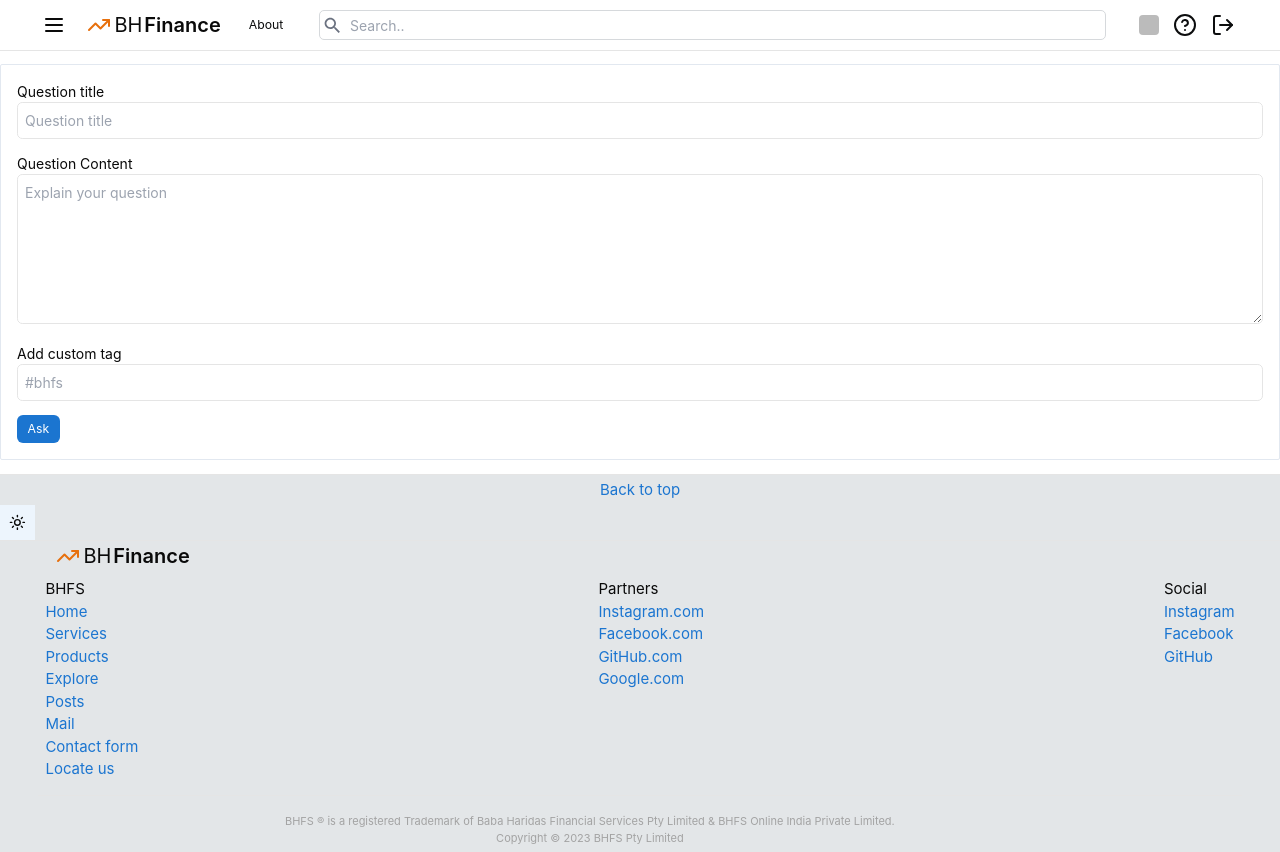
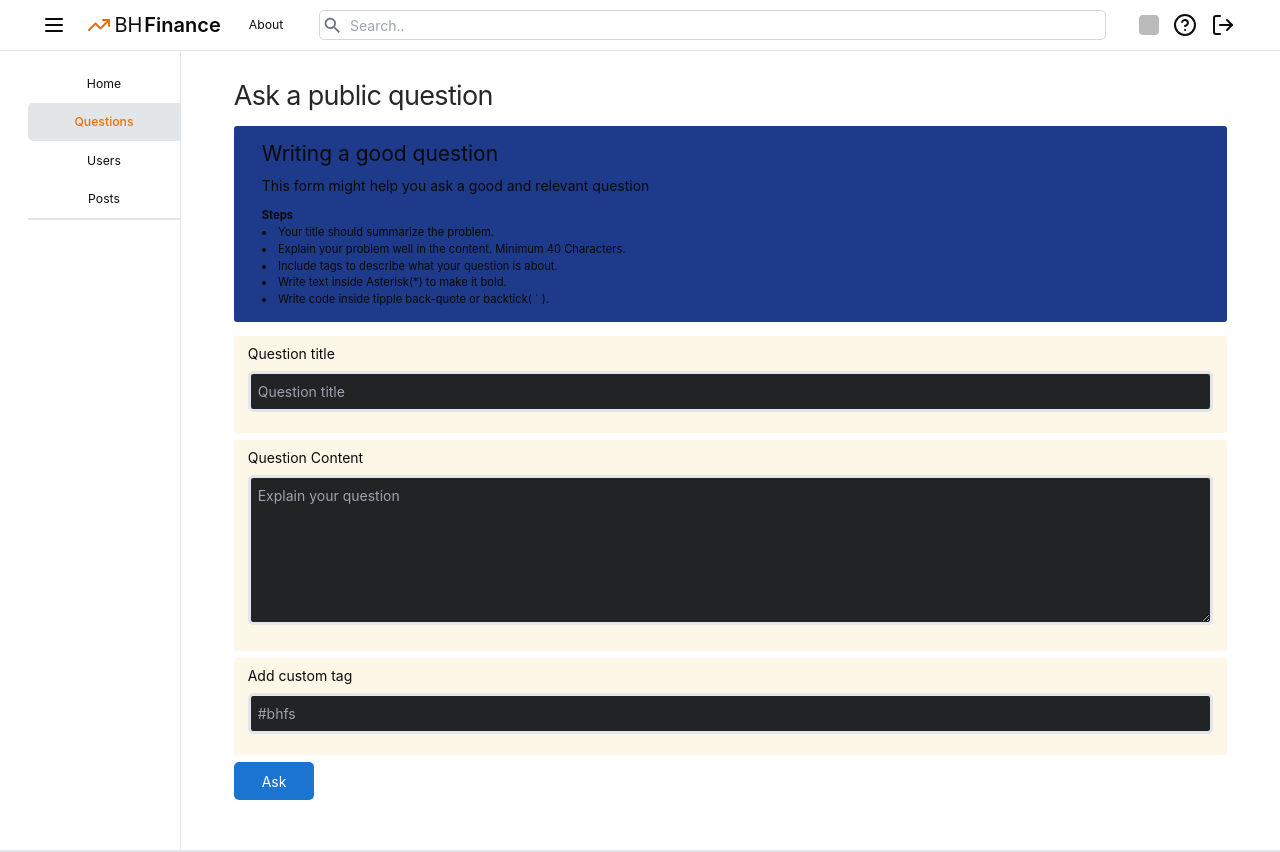
Before and after one commit to nchhillar2004/campus-overflow, a Next.js app: page /questions/ask in a window 1280 px wide. Shown: the top 852 px of the page. Built offline with nearby package versions, Linux system fonts and the light colour scheme; no server answers; sample sign-in values are in the browser's storage.

Commit message:
improved question asking & create post forms

```diff
--- a/app/globals.css
+++ b/app/globals.css
@@ -62,6 +62,8 @@ body,
         --custom-grey: #494d50;
         --blue-bg: #1c3854;
         --info-border: #494D50;
+        --input-bg: #151617;
+        --info-bg: #2E3031;
         --info-heading: #2D2E2F;
         --blue-fg: #b2d6fb;
         --link-fg: #b2d6fb;
@@ -121,9 +123,10 @@ textarea {
     width: 100%;
     padding: 0.5rem;
     margin-bottom: 1rem;
-    background-color: var(--accent);
+    background-color: #222324;
     border-width: 1px;
     border-radius: 0.375rem;
+    border: solid var(--custom-grey);
     outline: none;
 }
 
--- a/app/posts/create/page.tsx
+++ b/app/posts/create/page.tsx
@@ -5,7 +5,8 @@ import { useSession } from "next-auth/react";
 import toast from "react-hot-toast";
 import { time } from "@/utils/GetTime";
 import { Button } from "@/components/ui/button";
-
+import { TypographyH1 } from "@/components/typography";
+import SidebarLayout from "@/components/sidebar-layout";
 const CreatePost = () => {
     const router = useRouter();
     const { data: session }: any = useSession();
@@ -53,39 +54,72 @@ const CreatePost = () => {
     };
     return (
         <>
-            {session ? (
-                <div className="flex py-4">
-                    <div className="card w-full">
+            <SidebarLayout selectedOption={"posts"}>
+                <div className="container py-4">
+                    <TypographyH1 title={"Write a public post"} />
+                    <div className="mt-5 rounded-sm dark:bg-blue-950 bg-blue-900 px-8 py-4">
+                        <h2 className="text-2xl">Writing a good post</h2>
+                        <p className="my-2">
+                            This form might help you write a good post
+                        </p>
+
+                        <small>
+                            <b>Steps</b>
+                            <ul className="list-disc list-inside">
+                                <li>Your title should summarize the post</li>
+                                <li>
+                                    Write whats on your mind, share your
+                                    feelings, thoughts, knowledge.
+                                </li>
+                                <li>
+                                    Include tags to describe what your post is
+                                    about.
+                                </li>
+                                <li>
+                                    Write text inside Asterisk(*) to make it
+                                    bold.
+                                </li>
+                                <li>
+                                    Do NOT post abusive words, hate speech, racism or any propaganda.
+                                </li>
+                            </ul>
+                        </small>
+                    </div>
+                    <div className="w-full mt-4">
                         <form onSubmit={handlePost} className="inputfld">
+                        <div className="bg-[var(--info-bg)] px-4 py-2 rounded-sm mb-2">
                             <label htmlFor="title">Post title</label>
                             <input
                                 type="text"
                                 id="title"
                                 name="title"
+                                className="mt-2"
                                 placeholder="Post title"
-                            />
+                            /></div>
+                            <div className="bg-[var(--info-bg)] px-4 py-2 rounded-sm mb-2">
                             <label htmlFor="content">Post Content</label>
                             <textarea
-                                className="min-h-[150px]"
+                                className="min-h-[150px] mt-2"
                                 id="content"
                                 name="content"
                                 placeholder="Content..."
-                            />
+                            /></div>
+                            <div className="bg-[var(--info-bg)] px-4 py-2 rounded-sm mb-2">
                             <label htmlFor="tag">Add custom tag</label>
-                                <input
-                                    type="text"
-                                    placeholder="#bhfs"
-                                    id="tag"
-                                    name="tag"
-                                    className="lg:mr-4"
-                                />
-                            <Button type="submit" variant="blue">Post</Button>
+                            <input
+                                type="text"
+                                placeholder="#bhfs"
+                                id="tag"
+                                name="tag"
+                                className="lg:mr-4 mt-2"
+                            /></div>
+                            <Button type="submit" variant="blue">
+                                Post
+                            </Button>
                         </form>
                     </div>
                 </div>
-            ) : (
-                <div className="main">Loggin to create a post</div>
-            )}
+            </SidebarLayout>
         </>
     );
 };
--- a/app/questions/ask/page.tsx
+++ b/app/questions/ask/page.tsx
@@ -5,6 +5,8 @@ import { useSession } from "next-auth/react";
 import toast from "react-hot-toast";
 import { time } from "@/utils/GetTime";
 import { Button } from "@/components/ui/button";
+import SidebarLayout from "@/components/sidebar-layout";
+import { TypographyH1 } from "@/components/typography";
 
 const CreatePost = () => {
     const router = useRouter();
@@ -54,41 +56,83 @@ const CreatePost = () => {
     };
     return (
         <>
-      {session ? (
-        <div className="flex py-4">
-          <div className="card w-full">
+            <SidebarLayout selectedOption={"questions"}>
+                {/* {session ? ( */}
+                <div className="container py-4">
+                    <TypographyH1 title={"Ask a public question"} />
+                    <div className="mt-5 rounded-sm dark:bg-blue-950 bg-blue-900 px-8 py-4">
+                        <h2 className="text-2xl">Writing a good question</h2>
+                        <p className="my-2">
+                            This form might help you ask a good and relevant
+                            question
+                        </p>
+
+                        <small>
+                            <b>Steps</b>
+                            <ul className="list-disc list-inside">
+                                <li>
+                                    Your title should summarize the problem.
+                                </li>
+                                <li>
+                                    Explain your problem well in the content.
+                                    Minimum 40 Characters.
+                                </li>
+                                <li>
+                                    Include tags to describe what your question
+                                    is about.
+                                </li>
+                                <li>
+                                    Write text inside Asterisk(*) to make it
+                                    bold.
+                                </li>
+                                <li>
+                                    Write code inside tipple back-quote or
+                                    backtick( ` ).
+                                </li>
+                            </ul>
+                        </small>
+                    </div>
+                    <div className="w-full mt-4">
                         <form onSubmit={handlePost} className="inputfld">
+                            <div className="bg-[var(--info-bg)] px-4 py-2 rounded-sm mb-2">
                                 <label htmlFor="title">Question title</label>
                                 <input
                                     type="text"
                                     id="title"
                                     name="title"
                                     placeholder="Question title"
+                                    className="mt-2"
                                 />
-              <label htmlFor="content">Question Content</label>
+                            </div>
+
+                            <div className="bg-[var(--info-bg)] px-4 py-2 rounded-sm mb-2">
+                                <label htmlFor="content">
+                                    Question Content
+                                </label>
                                 <textarea
-                className="min-h-[150px]"
+                                    className="min-h-[150px] mt-2"
                                     id="content"
                                     name="content"
                                     placeholder="Explain your question"
                                 />
+                            </div>
+                            <div className="bg-[var(--info-bg)] px-4 py-2 rounded-sm mb-2">
                                 <label htmlFor="tag">Add custom tag</label>
                                 <input
                                     type="text"
                                     placeholder="#bhfs"
                                     id="tag"
                                     name="tag"
-                className="lg:mr-4"
+                                    className="lg:mr-4 mt-2"
                                 />
-              <Button type="submit" variant="blue">
+                            </div>
+                            <Button type="submit" size='lg' variant="blue">
                                 Ask
                             </Button>
                         </form>
                     </div>
                 </div>
-      ) : (
-        <div className="main">Loggin to ask a question</div>
-      )}
+            </SidebarLayout>
         </>
     );
 };
--- a/app/questions/page.tsx
+++ b/app/questions/page.tsx
@@ -31,7 +31,7 @@ export default async function Questions() {
         <SidebarLayout  selectedOption={'questions'}>
                 <div className="flex flex-col-reverse justify-between lg:flex-row h-full">
                     <div className="left lg:w-3/4 rounded-md h-full">
-                        <div className="flex  w-full items-center justify-between">
+                        <div className="flex w-full items-center justify-between">
                             <TypographyH1 title={`${questionsLength} Questions`} />
                             <Button variant="blue" asChild>
                                 <Link href="/questions/ask">Ask a question</Link>
--- a/components/sidebar-layout.tsx
+++ b/components/sidebar-layout.tsx
@@ -1,6 +1,8 @@
+import { ScrollArea } from "@radix-ui/react-scroll-area";
 import { Loading } from "./loading";
 import Sidebar from "./sidebar/sidebar";
 import { Suspense } from "react";
+import { ScrollBar } from "./ui/scroll-area";
 
 export default function SidebarLayout({
     children,
@@ -12,8 +14,12 @@ export default function SidebarLayout({
     return (
         <div className="flex">
             <Sidebar selectedOption={selectedOption} />
+
             <main className="w-full px-4 py-4 lg:py-5 lg:px-6">
+                <ScrollArea>
                     <Suspense fallback={<Loading />}>{children}</Suspense>
+                    <ScrollBar />
+                </ScrollArea>
             </main>
         </div>
     );
--- a/components/ui/button.tsx
+++ b/components/ui/button.tsx
@@ -31,7 +31,7 @@ const buttonVariants = cva(
                 auth: "h-fit px-3 py-[10px] w-full rounded-[6px]",
                 default: "h-8 px-3 py-2 rounded-[6px]",
                 sm: "h-9 rounded-md px-3",
-                lg: "h-11 rounded-md px-8",
+                lg: "h-11 rounded-md px-8 text-base",
                 icon: "h-10 w-10",
                 myIcon: "h-full w-fit px-2 rounded-[0px]",
                 mySize: "h-full w-fit px-2 rounded-[0px]",
@@ -42,7 +42,7 @@ const buttonVariants = cva(
         },
         defaultVariants: {
             variant: "default",
-            size: "default",
+            size: "lg",
         },
     }
 );
--- /dev/null
+++ b/components/ui/scroll-area.tsx
@@ -0,0 +1,48 @@
+"use client"
+
+import * as React from "react"
+import * as ScrollAreaPrimitive from "@radix-ui/react-scroll-area"
+
+import { cn } from "@/lib/utils"
+
+const ScrollArea = React.forwardRef<
+  React.ElementRef<typeof ScrollAreaPrimitive.Root>,
+  React.ComponentPropsWithoutRef<typeof ScrollAreaPrimitive.Root>
+>(({ className, children, ...props }, ref) => (
+  <ScrollAreaPrimitive.Root
+    ref={ref}
+    className={cn("relative overflow-hidden", className)}
+    {...props}
+  >
+    <ScrollAreaPrimitive.Viewport className="h-full w-full rounded-[inherit]">
+      {children}
+    </ScrollAreaPrimitive.Viewport>
+    <ScrollBar />
+    <ScrollAreaPrimitive.Corner />
+  </ScrollAreaPrimitive.Root>
+))
+ScrollArea.displayName = ScrollAreaPrimitive.Root.displayName
+
+const ScrollBar = React.forwardRef<
+  React.ElementRef<typeof ScrollAreaPrimitive.ScrollAreaScrollbar>,
+  React.ComponentPropsWithoutRef<typeof ScrollAreaPrimitive.ScrollAreaScrollbar>
+>(({ className, orientation = "vertical", ...props }, ref) => (
+  <ScrollAreaPrimitive.ScrollAreaScrollbar
+    ref={ref}
+    orientation={orientation}
+    className={cn(
+      "flex touch-none select-none transition-colors",
+      orientation === "vertical" &&
+        "h-full w-2.5 border-l border-l-transparent p-[1px]",
+      orientation === "horizontal" &&
+        "h-2.5 flex-col border-t border-t-transparent p-[1px]",
+      className
+    )}
+    {...props}
+  >
+    <ScrollAreaPrimitive.ScrollAreaThumb className="relative flex-1 rounded-full bg-border" />
+  </ScrollAreaPrimitive.ScrollAreaScrollbar>
+))
+ScrollBar.displayName = ScrollAreaPrimitive.ScrollAreaScrollbar.displayName
+
+export { ScrollArea, ScrollBar }
--- a/middleware.ts
+++ b/middleware.ts
@@ -1,3 +1,3 @@
 export { default } from "next-auth/middleware";
 
-export const config = { matcher: ["/plans", "/u/profile", "/admin"] };
+export const config = { matcher: ["/plans", "/u/profile", "/admin", "/questions/ask"] };
--- a/package.json
+++ b/package.json
@@ -19,6 +19,7 @@
     "@radix-ui/react-dropdown-menu": "^2.0.6",
     "@radix-ui/react-label": "^2.0.2",
     "@radix-ui/react-navigation-menu": "^1.1.4",
+    "@radix-ui/react-scroll-area": "^1.1.0",
     "@radix-ui/react-select": "^2.0.0",
     "@radix-ui/react-separator": "^1.0.3",
     "@radix-ui/react-slot": "^1.0.2",
```
Also changed, not shown: app/top/page.tsx (+7 -8 lines), 1 other file (tests, documents, lock files or other folders). Lines whose indentation alone changed are shown as unchanged.
